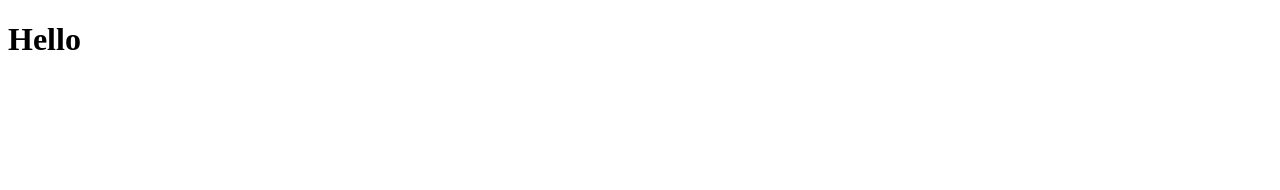
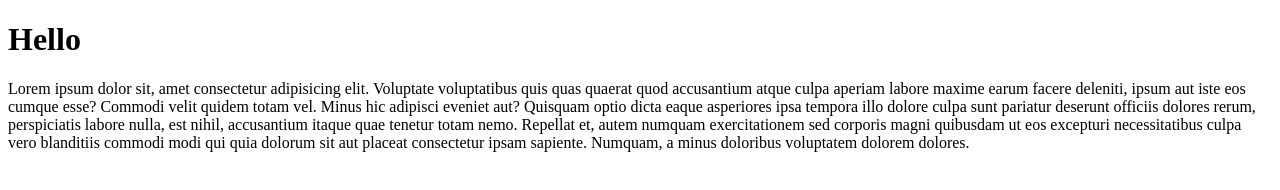
Before and after one commit to radytrainer/demo-test, a plain HTML site: page index.html in a window 1280 px wide. Drawn offline with Linux system fonts and the light colour scheme.

Commit message:
add paragraph

```diff
--- a/index.html
+++ b/index.html
@@ -7,5 +7,6 @@
 </head>
 <body>
     <h1>Hello</h1>
+    <p>Lorem ipsum dolor sit, amet consectetur adipisicing elit. Voluptate voluptatibus quis quas quaerat quod accusantium atque culpa aperiam labore maxime earum facere deleniti, ipsum aut iste eos cumque esse? Commodi velit quidem totam vel. Minus hic adipisci eveniet aut? Quisquam optio dicta eaque asperiores ipsa tempora illo dolore culpa sunt pariatur deserunt officiis dolores rerum, perspiciatis labore nulla, est nihil, accusantium itaque quae tenetur totam nemo. Repellat et, autem numquam exercitationem sed corporis magni quibusdam ut eos excepturi necessitatibus culpa vero blanditiis commodi modi qui quia dolorum sit aut placeat consectetur ipsam sapiente. Numquam, a minus doloribus voluptatem dolorem dolores.</p>
 </body>
 </html>
```
